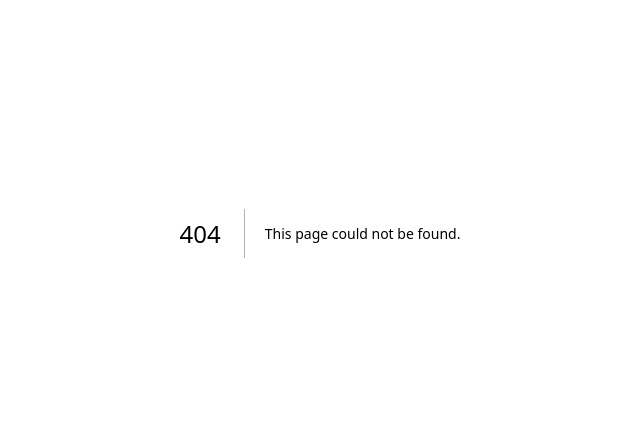
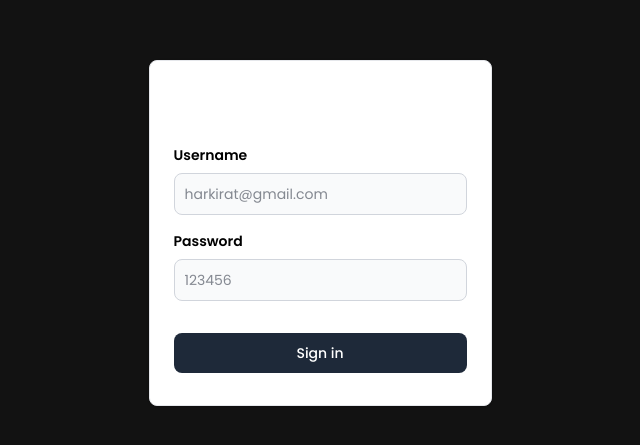
Before and after one commit to adityanair42/messenger-v2, a Next.js app in the folder apps/frontend/: page /signin in a window 1280 px wide. Before the commit this address had no page. Shown: the part 167-612 px from the top of the page, without its empty margins (320-960 px from the left). Built offline with nearby package versions, Linux system fonts and the light colour scheme.

Commit message:
finished landing page fe

```diff
--- a/apps/frontend/app/layout.tsx
+++ b/apps/frontend/app/layout.tsx
@@ -19,8 +19,7 @@ export default function RootLayout({
   children: React.ReactNode;
 }) {
   return (
-    <html lang="en" className={poppins.className}>
-
+    <html lang="en" className={poppins.className} suppressHydrationWarning>
       <body>
         <MyThemeProvider>
           {children}
--- a/apps/frontend/app/page.tsx
+++ b/apps/frontend/app/page.tsx
@@ -5,6 +5,7 @@ export default function Home() {
   return (
     <div className="h-full w-full bg-[#121212]">
       <Navbar />
+      <HeroSection />
     </div>
   );
 }
--- /dev/null
+++ b/apps/frontend/app/signin/page.tsx
@@ -0,0 +1,33 @@
+export default function Signin() {
+    return <div className="h-screen flex justify-center flex-col">
+        <div className="flex justify-center">
+        <a href="#" className="block max-w-sm p-6 bg-white border border-gray-200 rounded-lg shadow hover:bg-gray-100 ">
+                <div>
+                    <div className="px-10">
+                        <div className="text-3xl font-extrabold">
+                            Sign in
+                        </div>
+                    </div>
+                    <div className="pt-2">
+                        <LabelledInput label="Username" placeholder="harkirat@gmail.com" />
+                        <LabelledInput label="Password" type={"password"} placeholder="123456" />
+                        <button type="button" className="mt-8 w-full text-white bg-gray-800 focus:ring-4 focus:ring-gray-300 font-medium rounded-lg text-sm px-5 py-2.5 me-2 mb-2">Sign in</button>
+                    </div>
+                </div>
+            </a>
+        </div>
+    </div>
+}
+
+interface LabelledInputType {
+    label: string;
+    placeholder: string;
+    type?: string;
+}
+
+function LabelledInput({ label, placeholder, type }: LabelledInputType) {
+    return <div>
+        <label className="block mb-2 text-sm text-black font-semibold pt-4">{label}</label>
+        <input type={type || "text"} id="first_name" className="bg-gray-50 border border-gray-300 text-gray-900 text-sm rounded-lg focus:ring-blue-500 focus:border-blue-500 block w-full p-2.5" placeholder={placeholder} required />
+    </div>
+}
--- /dev/null
+++ b/apps/frontend/app/signup/page.tsx
@@ -0,0 +1,14 @@
+export default function SignIn() {
+  return (
+    <div className="flex justify-center items-center min-h-screen">
+      <div className="flex flex-col items-center border-2 rounded-xl h-100 w-70 ">
+        <div className="text-3xl mt-15 mb-15">
+          Sign Up
+        </div>
+        <input type="text" placeholder="email" />
+        <input type="text" placeholder="name"/>
+        <input type="password" placeholder="password"/>
+      </div>
+    </div>
+  )
+}
--- a/apps/frontend/components/HeroSection.tsx
+++ b/apps/frontend/components/HeroSection.tsx
@@ -1,7 +1,15 @@
 export function HeroSection() {
   return(
-    <div>
-      Hero Section
+    <div className="flex flex-col items-center mt-60">
+      <h1  className="text-7xl text-center tracking-wide bg-gradient-to-r from-neutral-400 to-neutral-200 bg-clip-text text-transparent pb-2">
+        Messenger
+        <span className="bg-gradient-to-r from-orange-500 to-red-800 text-transparent bg-clip-text">
+          {" "}V2
+        </span>
+      </h1>
+      <p className="mt-10 text-lg text-center text-neutral-500 max-w-4xl">
+        Secure, instant and reliable communication. <br /> Our scalable platform uses websockets and robust encryption to empower your connections.
+      </p>
     </div>
   )
 }
--- a/apps/frontend/components/Navbar.tsx
+++ b/apps/frontend/components/Navbar.tsx
@@ -1,4 +1,4 @@
-
+import logo from "./../app/media/logo.png"
 
 export function Navbar() {
   return (
@@ -7,7 +7,7 @@ export function Navbar() {
         <div className="flex justify-between items-center">
           <div className="flex justify-center flex-shrink-0">
             <div className="text-xl">
-              Messenger-V2
+              Messenger
             </div>
           </div>
           <div className="flex">
@@ -19,10 +19,10 @@ export function Navbar() {
             </div>
           </div>
           <div className="flex justify-center items-center space-x-12">
-            <button className="text-md px-4 py-2 rounded-md border">
+            <button className="text-md px-3 py-2 rounded-md border">
               Sign In
             </button>
-            <button className="bg-gradient-to-r from-orange-400 to-orange-800 text-md px-4 py-2 mx-3 rounded-md">
+            <button className="bg-gradient-to-r from-orange-400 to-orange-800 text-md px-3 py-2 rounded-md">
               Create an account
             </button>
           </div>
```
